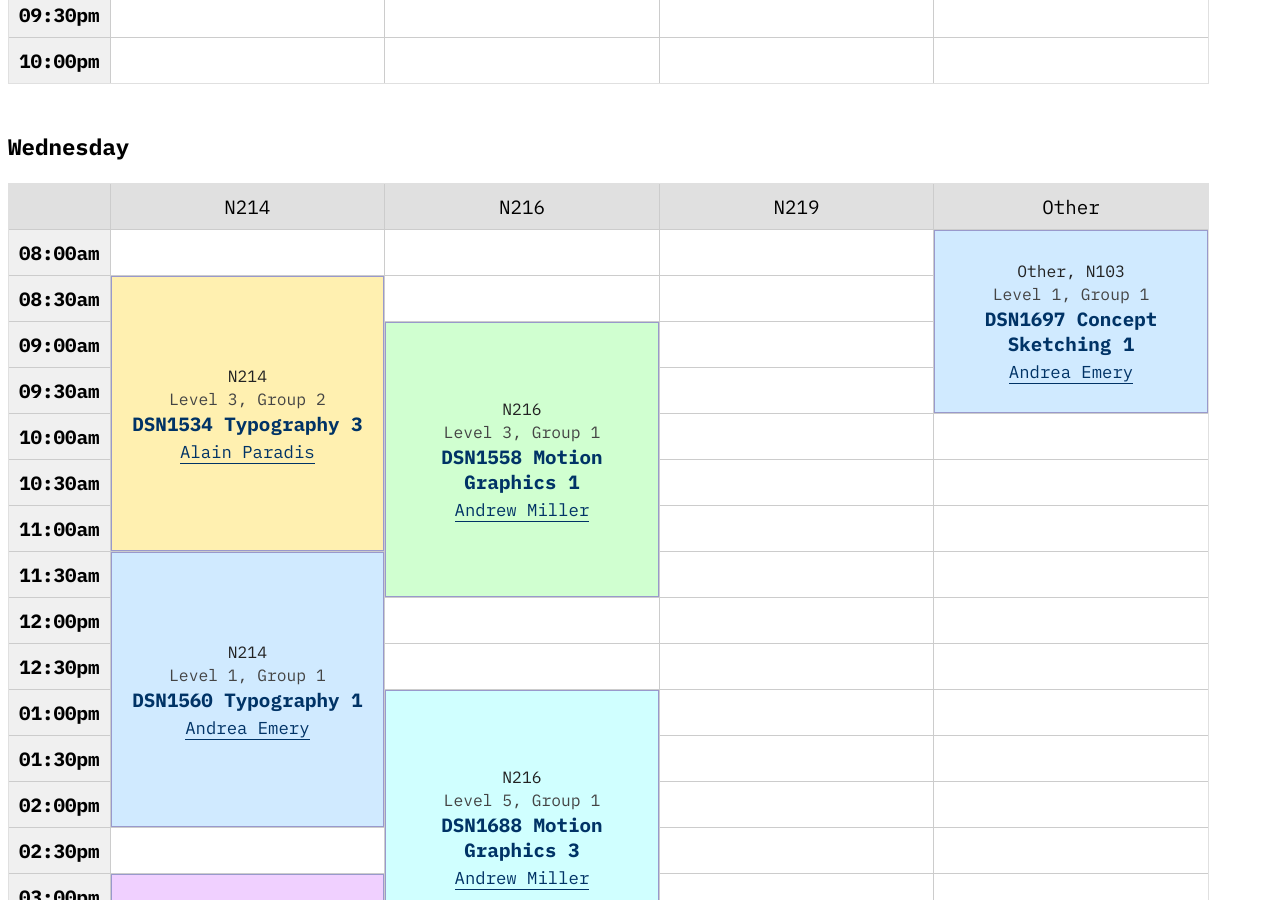
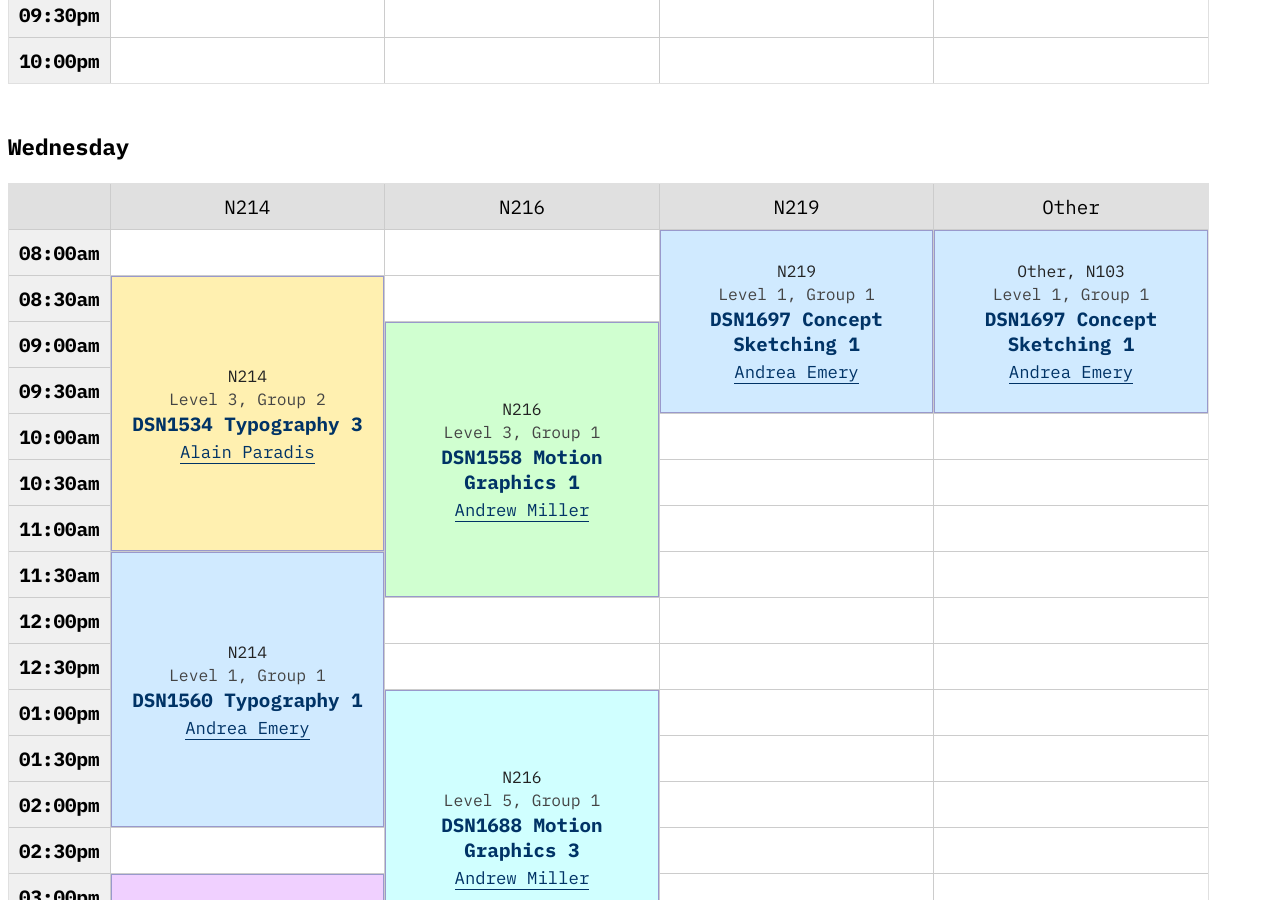
Before and after one commit to algonquindesign/algonquindesign.ca, a Jekyll site: the page built from schedule.md, in a window 1280 px wide and 900 px high, scrolled down 3205 px. Built offline with Jekyll 4.4.1, drawn with Linux system fonts in a browser that asks for light colours.

Commit message:
Update schedule.yml

```diff
--- a/_data/schedule.yml
+++ b/_data/schedule.yml
@@ -170,7 +170,7 @@
     instructor: Angela Fahlman
     email: fahlmaa@algonquincollege.com
     day: Tuesday
-  - room: [Other, N103]
+  - room: N219
     start: "08:00am"
     duration: 4
     name: DSN1697 Concept Sketching 1
```
